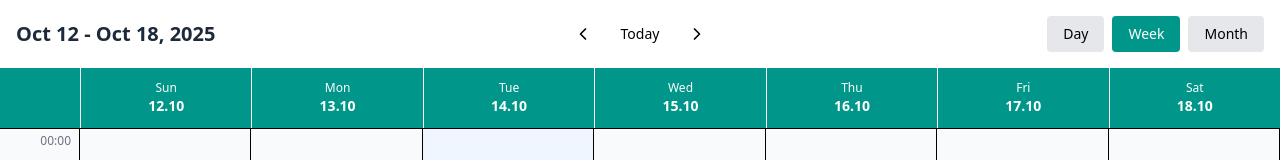
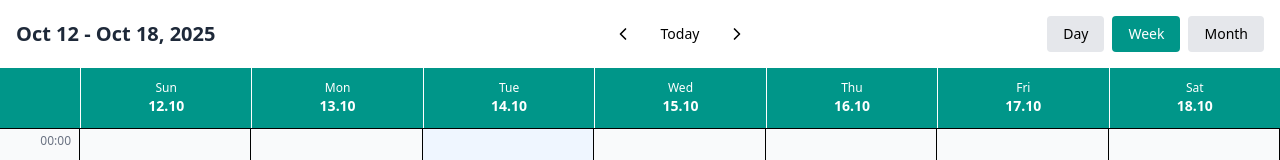
Before and after one commit to KaiHotz/Calendar-demo, a React (Vite) app: page / in a window 1280 px wide. Shown: the top 160 px of the page. Built offline with nearby package versions, Linux system fonts and the light colour scheme.

Commit message:
header navigation visually centerd

```diff
--- a/src/components/Calendar/CalendarHeader.tsx
+++ b/src/components/Calendar/CalendarHeader.tsx
@@ -19,7 +19,7 @@ export const CalendarHeader: FC<ICalendarHeaderProps> = ({ onChangeView, view, t
             <div className="flex items-center gap-1 w-full md:w-1/3 justify-center md:justify-start order-2 md:order-1">
                 <h1 className="text-lg md:text-xl font-bold text-gray-800 truncate">{title}</h1>
             </div>
-            <div className="flex gap-1 md:gap-2 w-full md:w-1/3 justify-center order-1 md:order-2">
+            <div className="flex gap-1 md:gap-2 w-full md:w-1/3 justify-center order-1 md:order-2 pl-16 portrait:pl-0 md:pl-20">
                 <button onClick={() => navigate(-1)} className="p-2 hover:bg-gray-100 rounded">
                     <ChevronLeft size={20} />
                 </button>
```
